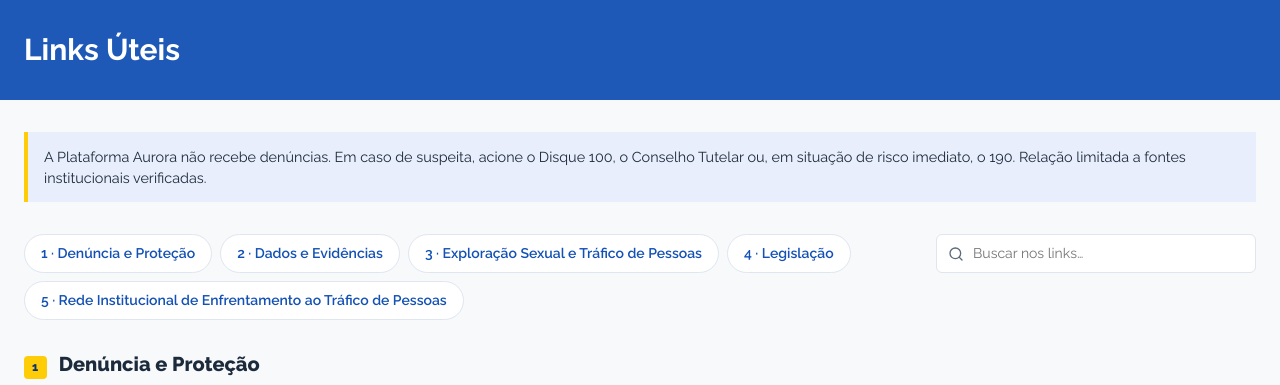
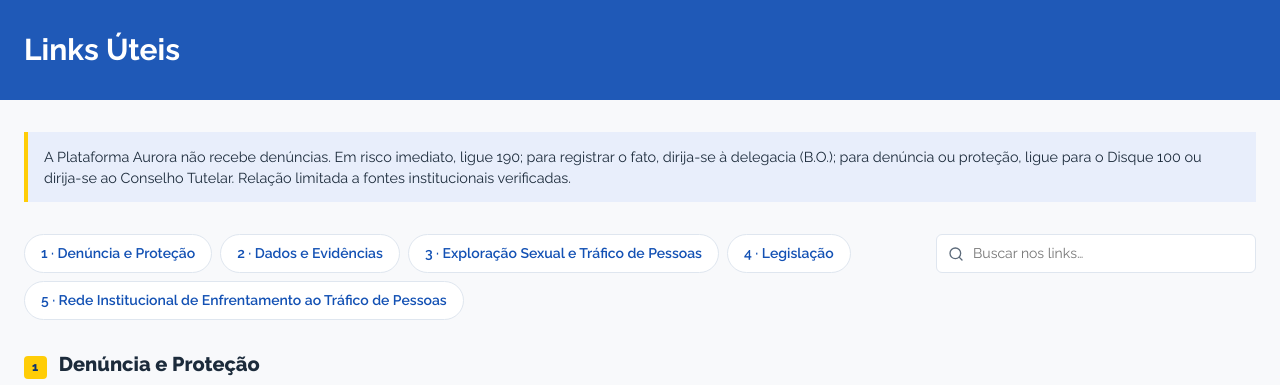
Before and after one commit to projetoaurora41-cloud/Aurora-Responde, a Django app: page /links-uteis/ in a window 1280 px wide. Shown: the part 151-536 px from the top of the page. Run offline with Django 5.2, Linux system fonts and the light colour scheme.

Commit message:
refactor: ajustes mensagem 190/delegacia.

```diff
--- a/webapp/guardrails/mensagens.py
+++ b/webapp/guardrails/mensagens.py
@@ -1,7 +1,7 @@
 """Mensagens canônicas do pipeline de guardrails."""
 
 _BO = (
-    "**Procure imediatamente uma delegacia** (de preferência a Delegacia de "
+    "**Dirija-se a uma delegacia** (de preferência a Delegacia de "
     "Proteção à Criança e ao Adolescente) para **registrar um boletim de "
     "ocorrência (B.O.)**, ou registre o B.O. **online** pela Delegacia Eletrônica "
     "do seu estado. Maus-tratos, abuso, agressão e exploração são **crimes**, e o "
@@ -13,7 +13,7 @@ MSG_DISQUE_100 = (
     + _BO
     + "\n\nVocê também pode ligar para o **Disque 100** (telefone 100) — "
     "denúncia anônima, gratuita e 24 horas — e, se for criança ou adolescente, "
-    "procurar o **Conselho Tutelar** do município.\n\n"
+    "dirija-se ao **Conselho Tutelar** do município.\n\n"
     "O Aurora Responde trata de dados e legislação; não substitui o atendimento "
     "policial, de proteção ou de acolhimento."
 )
@@ -21,7 +21,7 @@ MSG_DISQUE_100 = (
 MSG_CONSELHO_TUTELAR = (
     "**Se há perigo imediato, ligue agora para o 190** (Polícia Militar).\n\n"
     + _BO
-    + "\n\nDepois, ou em paralelo, procure o **Conselho Tutelar** do município "
+    + "\n\nDepois, ou em paralelo, dirija-se ao **Conselho Tutelar** do município "
     "— órgão local responsável por aplicar medidas de proteção quando direitos "
     "de crianças e adolescentes são ameaçados ou violados — e, se preferir, "
     "denuncie de forma anônima no **Disque 100** (telefone 100), gratuito e 24 "
--- a/webapp/painel/templates/painel/base.html
+++ b/webapp/painel/templates/painel/base.html
@@ -23,7 +23,7 @@
     <div class="container text-center">
       <p class="mb-1">
         Plataforma Aurora — conteúdo institucional de caráter informativo.
-        Em situações de risco iminente, ligue <strong>190</strong>.
+        Em situações de risco iminente, ligue para o <strong>190</strong>.
       </p>
     </div>
   </footer>
--- a/webapp/painel/templates/painel/links_uteis.html
+++ b/webapp/painel/templates/painel/links_uteis.html
@@ -16,8 +16,9 @@
 
 <main class="gov-shell links-uteis" id="conteudo">
   <aside class="links-aviso" role="note">
-    A Plataforma Aurora não recebe denúncias. Em caso de suspeita, acione o Disque 100,
-    o Conselho Tutelar ou, em situação de risco imediato, o 190. Relação limitada a
+    A Plataforma Aurora não recebe denúncias. Em risco imediato, ligue 190; para
+    registrar o fato, dirija-se à delegacia (B.O.); para denúncia ou proteção, ligue
+    para o Disque 100 ou dirija-se ao Conselho Tutelar. Relação limitada a
     fontes institucionais verificadas.
   </aside>
 
--- a/webapp/painel/templates/painel/perguntas_frequentes.html
+++ b/webapp/painel/templates/painel/perguntas_frequentes.html
@@ -16,8 +16,9 @@
 
 <main class="gov-shell links-uteis faq-page" id="conteudo">
   <aside class="links-aviso" role="note">
-    A Plataforma Aurora não recebe denúncias. Em caso de suspeita, acione o Disque 100,
-    o Conselho Tutelar ou, em situação de risco imediato, o 190. Conteúdo validado pelo
+    A Plataforma Aurora não recebe denúncias. Em risco imediato, ligue 190; para
+    registrar o fato, dirija-se à delegacia (B.O.); para denúncia ou proteção, ligue
+    para o Disque 100 ou dirija-se ao Conselho Tutelar. Conteúdo validado pelo
     MJSP e pelo MDHC.
   </aside>
 
--- a/webapp/templates/chat/aurora_home.html
+++ b/webapp/templates/chat/aurora_home.html
@@ -427,7 +427,7 @@
       <aside class="ar-aside">
         <div class="ar-risk">
           <svg viewBox="0 0 24 24" fill="none" stroke="currentColor" stroke-width="2" stroke-linecap="round" stroke-linejoin="round" aria-hidden="true"><path d="m21.73 18-8-14a2 2 0 0 0-3.48 0l-8 14A2 2 0 0 0 4 21h16a2 2 0 0 0 1.73-3Z"/><path d="M12 9v4"/><path d="M12 17h.01"/></svg>
-          <p>Em situação de risco iminente ou para registrar uma denúncia, <strong>não aguarde a resposta do assistente</strong>. Acione imediatamente a <strong>Polícia Militar (190)</strong>.</p>
+          <p>Em situação de risco iminente, <strong>não aguarde a resposta do assistente</strong>. <strong>Ligue imediatamente para a Polícia Militar (190)</strong>. Em seguida, dirija-se à delegacia para registrar o B.O.; para denúncia ou proteção, use o Disque 100 ou o Conselho Tutelar.</p>
         </div>
 
         <div class="ar-card">
```
Also changed, not shown: docs/arquitetura.md (+4 -3 lines), README.md, 1 other file.
